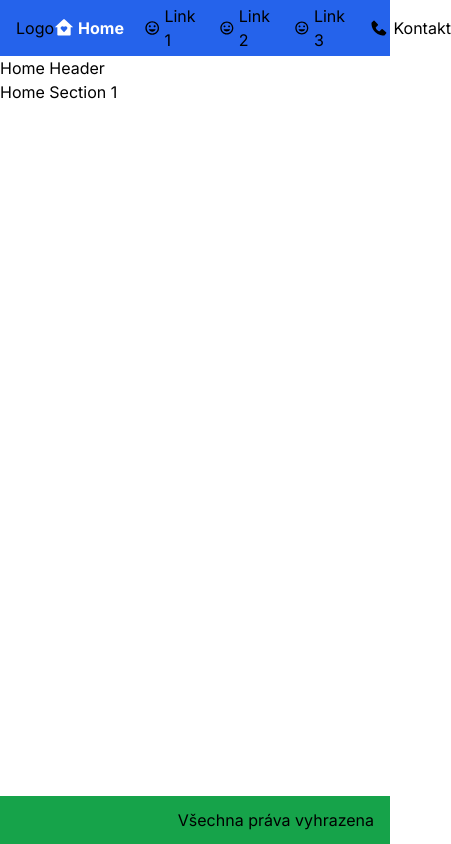
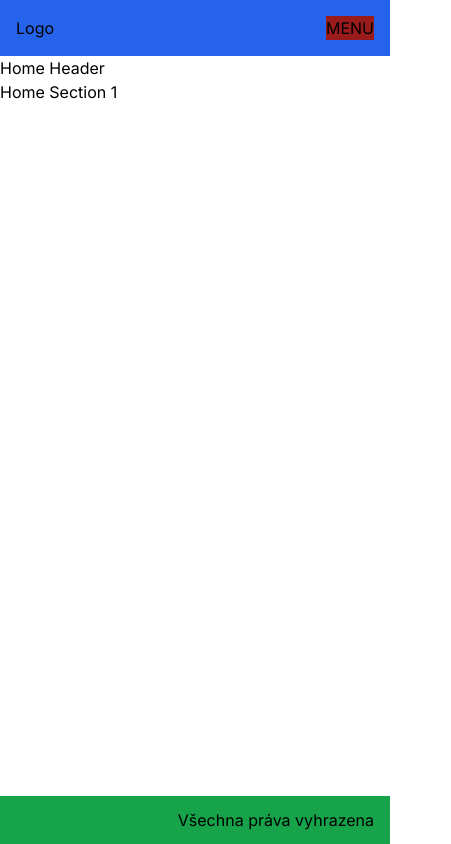
Before and after one commit to PetrGrabovsky/nextjs-starter-template, a Next.js app: page / in a window 390 px wide. Shown: the whole page, 451 px wide, since content can reach past the window. Built offline with nearby package versions, Linux system fonts and the light colour scheme.

Commit message:
feat: do Header přidáno podmíněné zobrazení Navigation nebo tlačítka na základě isMobileView stavu

```diff
--- a/shared/layout/components/Header.tsx
+++ b/shared/layout/components/Header.tsx
@@ -1,12 +1,17 @@
+'use client';
+
 import { FC } from 'react';
 import Navigation from './Navigation';
+import { useAppSelector } from '@/store/hooks';
 
 const Header: FC = () => {
+  const isMobileView = useAppSelector((state) => state.layout.isMobileView);
+
   return (
     <header className='flex h-14 items-center justify-center bg-blue-600'>
       <div className='container flex items-center justify-between'>
         <span>Logo</span>
-        <Navigation />
+        {isMobileView ? <button className='bg-red-800'>MENU</button> : <Navigation />}
       </div>
     </header>
   );
```
